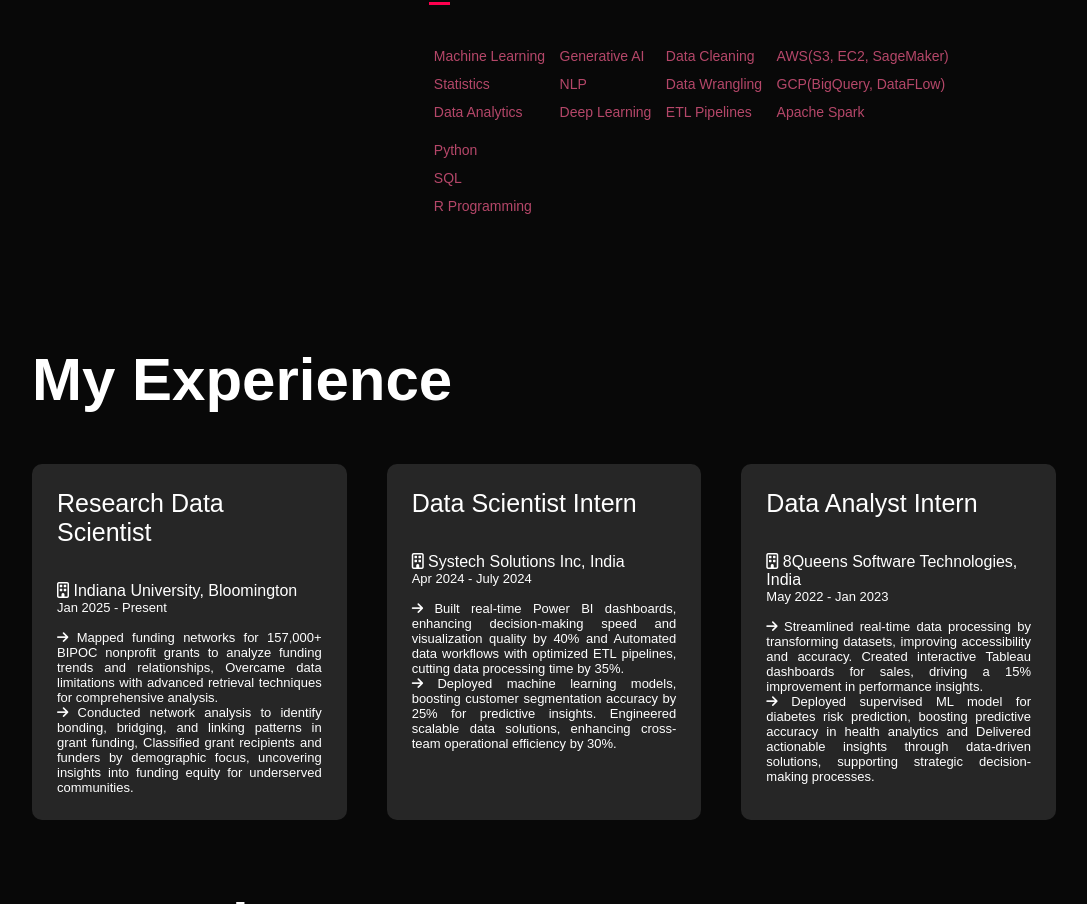
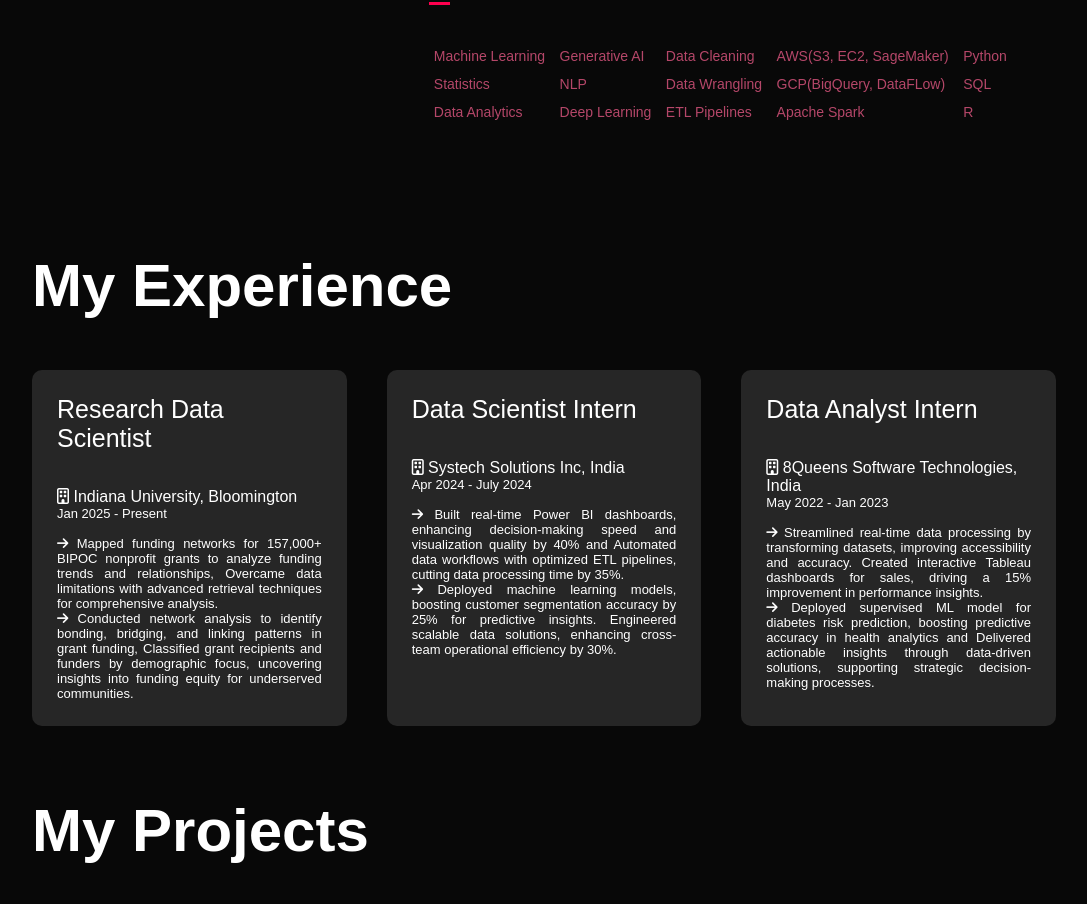
Before and after one commit to sanjai-11/portfolio-site, a plain HTML site: page index.html in a window 1280 px wide. Shown: the part 1273-2177 px from the top of the page, without its empty margins (96-1183 px from the left). Drawn offline with Linux system fonts and the light colour scheme.

Commit message:
Update index.html

```diff
--- a/index.html
+++ b/index.html
@@ -73,7 +73,7 @@
                     <ul>
                         <li><span>Python</span></li>
                         <li><span>SQL</span></li>
-                        <li><span>R Programming</span></li>
+                        <li><span>R</span></li>
                     </ul>
                 </div>
                 <div class="tab-contents" id="experience">
```
